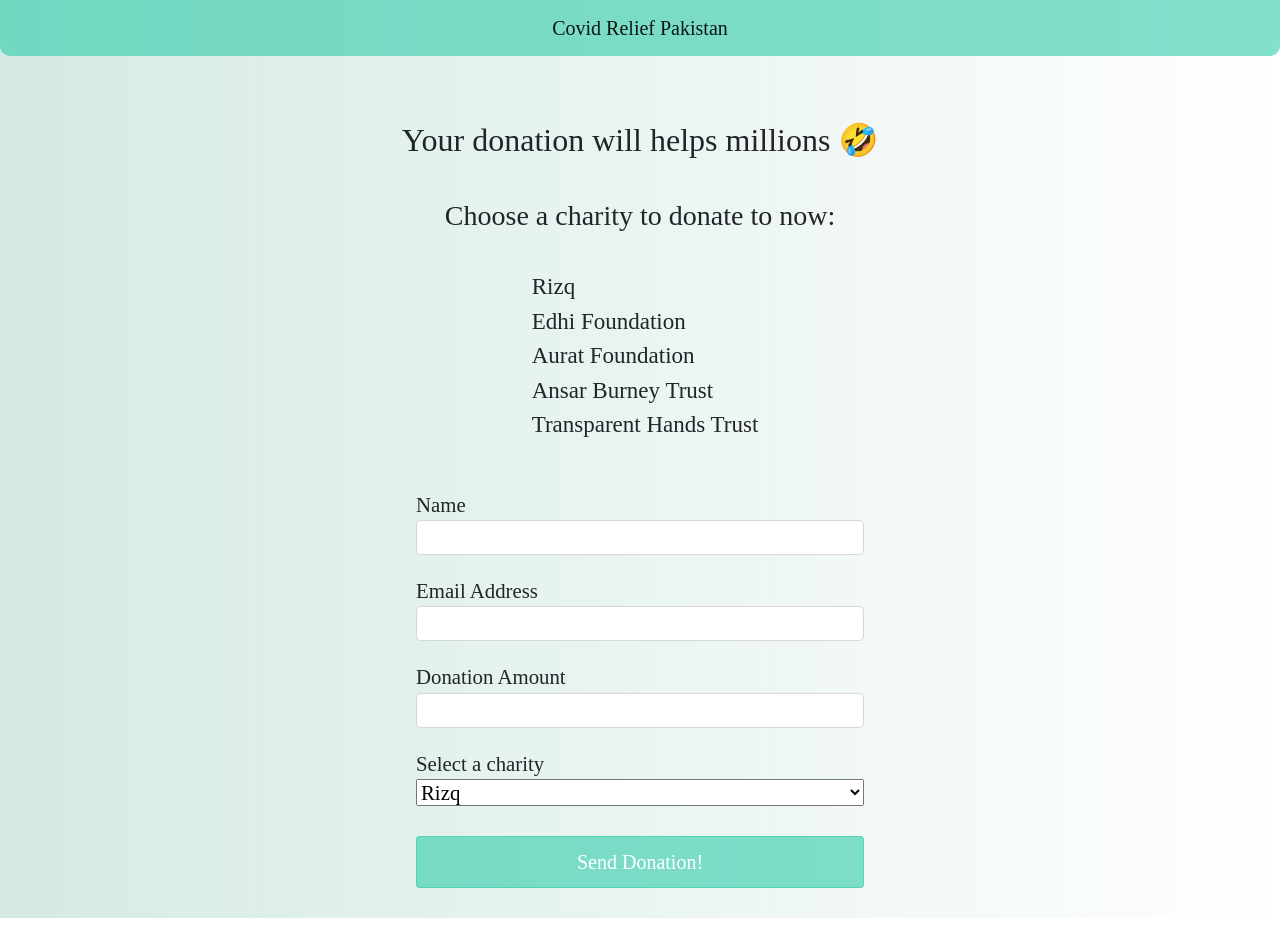
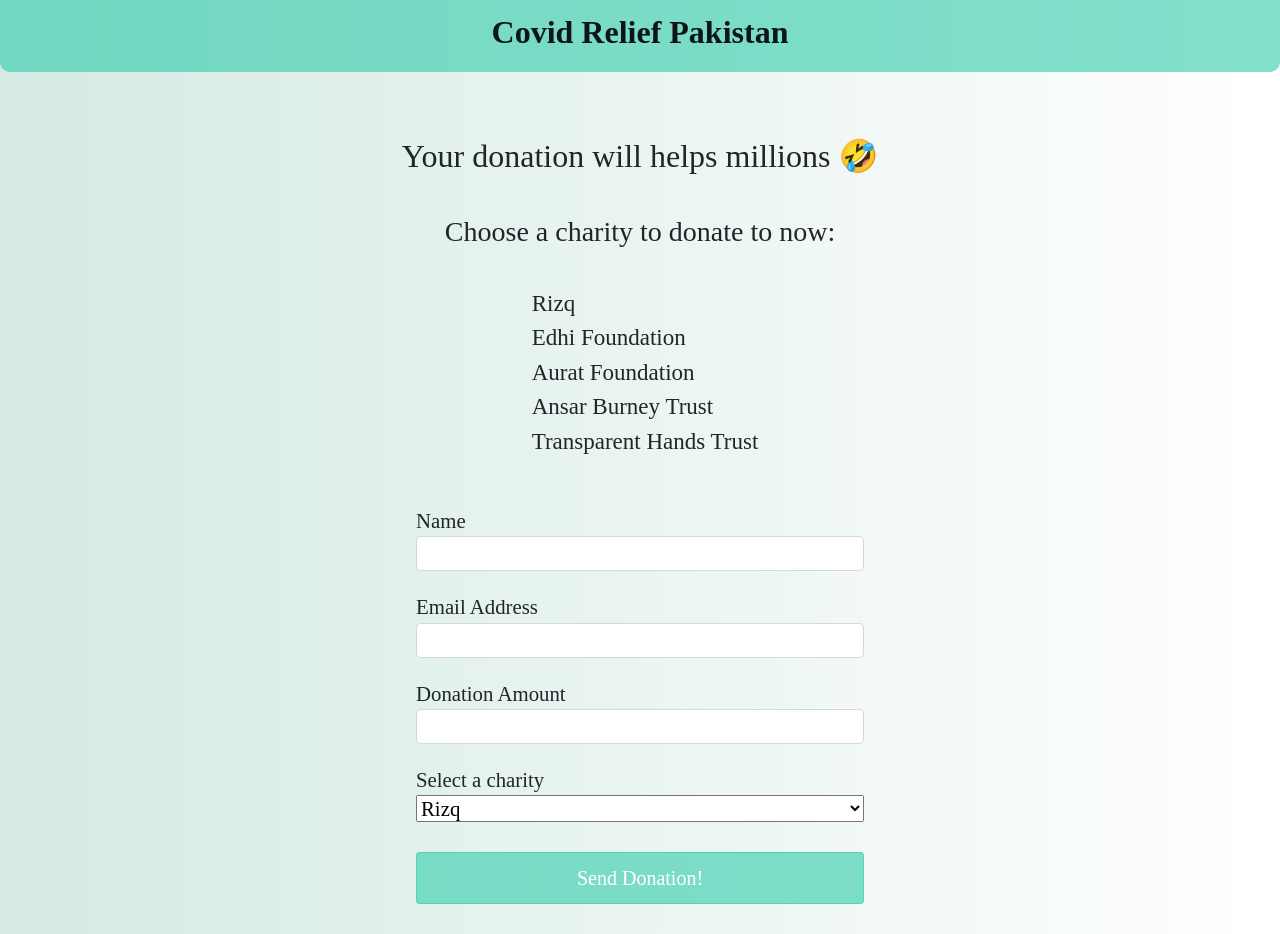
Before and after one commit to AbreezaSaleem/Covid-Relief, a React (Create React App) app: page /donate in a window 1280 px wide. Built offline with nearby package versions, Linux system fonts and the light colour scheme; no server answers; a web font is replaced by a local one; what google-maps-react would draw is missing.

Commit message:
minor change to title style

```diff
--- a/src/components/Navbar.js
+++ b/src/components/Navbar.js
@@ -4,7 +4,9 @@
   return (
     <nav className="w-100 navbar navbar-expand-lg navbar-light navbar-container">
       <a className="navbar-brand" href="/">
-        Covid Relief Pakistan
+        <h2>
+          <strong>Covid Relief Pakistan</strong>
+        </h2>
       </a>
       <button
         className="navbar-toggler"
```
